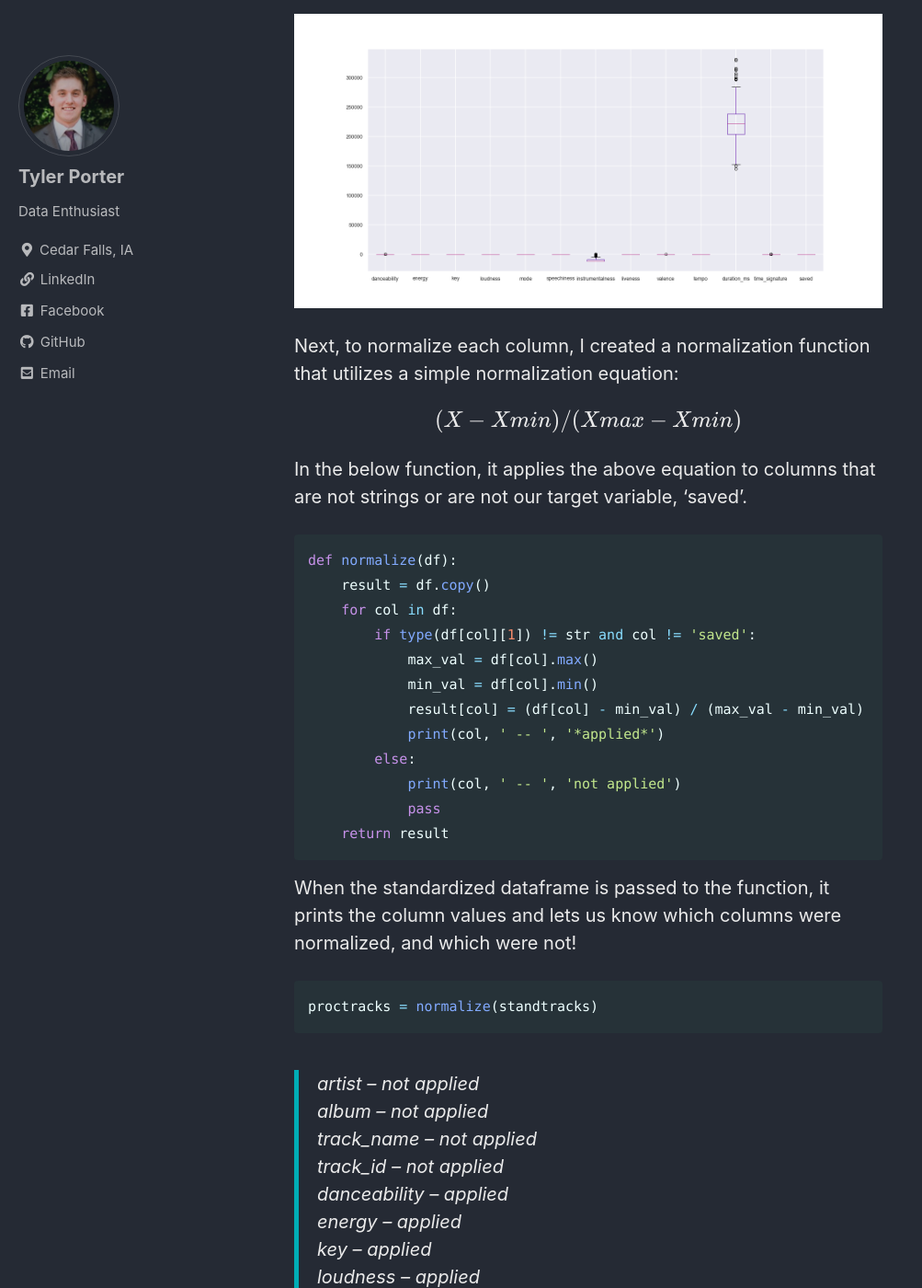
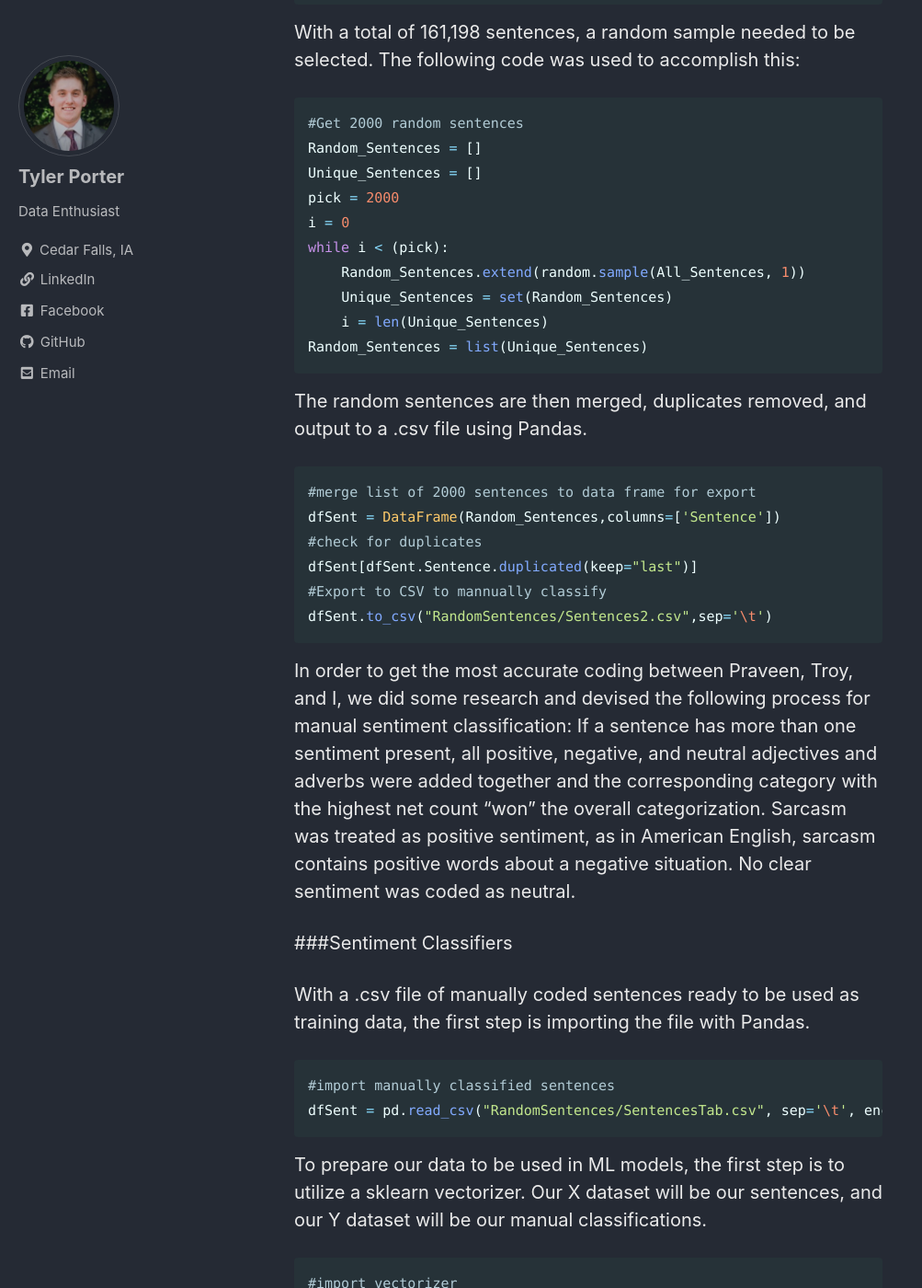
Before and after one commit to tyljporter/typo.github.io, a Jekyll site: the page built from _posts/2021-03-15-Bitcoin.md, in a window 1280 px wide and 1400 px high, scrolled down 5700 px. Shown: the whole window at 92% size, without its empty margins (0-1003 px from the left). Built offline with Jekyll 4.4.1, drawn with Linux system fonts in a browser that asks for light colours; cached includes are drawn as plain includes; formulas are drawn with MathJax 3; some of the changed text lies outside the part shown.

Commit message:
bitcoinpt2

````diff
--- a/_posts/2021-03-15-Bitcoin.md
+++ b/_posts/2021-03-15-Bitcoin.md
@@ -34,7 +34,7 @@ The topics to be covered were as follows: Web scraping, sentiment classification
 In choosing a topic to cover, the requirements were simple; there needed to be over 5,000 articles on the website, and the topic had to be timely and relevant. In 2021, cryptocurrencies have been making big headlines. Troy, a part-time scuba diving instructor, had just gotten back from an out-of-country diving trip where a self-made crypto millionaire chartered him to instruct a private group of people.
 
 ## Methodology
-### Site scraping
+### Site Scraping
 With our site selected, https://news.bitcoin.com/, the first task was to scrape the site for articles. This was done with the following code:
 ```python
 #Set url
@@ -107,7 +107,9 @@ for url in urls:
         time.sleep(1)
 
 ```
-Now, in order to get the .html into a csv file for manual coding, the following code block was utilized:
+After the above block of code is ran, we now have almost 5,000 html pages scraped and saved in one central location.
+
+Now, in order to get all of the .html files into a .csv file for manual coding, the following code block was utilized:
 
 ```python
 #create csv file from html files previously downloaded
@@ -158,75 +160,61 @@ with open("CSV_File/html_metadata.csv", "w", encoding="utf8") as fw:
             fw.write("{}\t{}\t{}\t{}\t{}\n".format(file_name, article_title, article_date_time, article_author, article_text))
 ```
 
-After the completion of the above code, we now have a .csv file with the name of the file, the article title, the date and time of posting, the author, and the article text. This data is ready for further processing!
+After the completion of the above code, we now have a .csv file with the name of the file, the article title, the date and time of posting, the author, and the article text. This data is ready for further processing into sentences for manual sentiment coding.
 
+### Text Preparation and Output for Manual Coding
 
+At this point in the process, we need to take the .csv file of article text and tokenize them into individual sentences. Made easy through the nltk package's 'sent_tokenize' function, the following line of code outputs a new panda's column in the dataframe that corresponds to a list of tokenized sentences extracted from the article_text column.
+```python
+df["sentences"] = df.article_text.apply(lambda x: nltk.sent_tokenize(x))
+```
 
-### Sentiment Classifier
-Now that all of our data is standardized, normalizing the data will help us get more consistent results in our Machine Learning models.
-Let's take a look at some box and whisker plots of our numeric features to see how they all compare to one another.
-Using Seaborn and Matplotlib, the following code outputs a combined box and whisker plot of the standardized data.
+With a total of 161,198 sentences, a random sample needed to be selected. The following code was used to accomplish this:
 ```python
-sns.set_palette('plasma')
-sns.set_context('talk', font_scale = 0.75)
-fig = standtracks[features_list].plot(kind = 'box', figsize = (20,10))
-plt.savefig('Standardized.png')
+#Get 2000 random sentences
+Random_Sentences = []
+Unique_Sentences = []
+pick = 2000
+i = 0
+while i < (pick):
+    Random_Sentences.extend(random.sample(All_Sentences, 1))
+    Unique_Sentences = set(Random_Sentences)
+    i = len(Unique_Sentences)
+Random_Sentences = list(Unique_Sentences)
 ```
-<img src="{{ site.url }}{{ site.baseurl }}/images/SpotTrans/Standardized.png" alt="box and whisker before">
 
-Next, to normalize each column, I created a normalization function that utilizes a simple normalization equation:
-\\[ (X-Xmin)/(Xmax-Xmin)\\]
-In the below function, it applies the above equation to columns that are not strings or are not our target variable, 'saved'.
+The random sentences are then merged, duplicates removed, and output to a .csv file using Pandas.
+
 ```python
-def normalize(df):
-    result = df.copy()
-    for col in df:
-        if type(df[col][1]) != str and col != 'saved':
-            max_val = df[col].max()
-            min_val = df[col].min()
-            result[col] = (df[col] - min_val) / (max_val - min_val)
-            print(col, ' -- ', '*applied*')
-        else:
-            print(col, ' -- ', 'not applied')
-            pass
-    return result
+#merge list of 2000 sentences to data frame for export
+dfSent = DataFrame(Random_Sentences,columns=['Sentence'])
+#check for duplicates
+dfSent[dfSent.Sentence.duplicated(keep="last")]
+#Export to CSV to mannually classify
+dfSent.to_csv("RandomSentences/Sentences2.csv",sep='\t')
 ```
-When the standardized dataframe is passed to the function, it prints the column values and lets us know which columns were normalized, and which were not!
+
+In order to get the most accurate coding between Praveen, Troy, and I, we did some research and devised the following process for manual sentiment classification: If a sentence has more than one sentiment present, all positive, negative, and neutral adjectives and adverbs were added together and the corresponding category with the highest net count "won" the overall categorization. Sarcasm was treated as positive sentiment, as in American English, sarcasm contains positive words about a negative situation. No clear sentiment was coded as neutral.
+
+###Sentiment Classifiers
+
+With a .csv file of manually coded sentences ready to be used as training data, the first step is importing the file with Pandas.
 ```python
-proctracks = normalize(standtracks)
+#import manually classified sentences
+dfSent = pd.read_csv("RandomSentences/SentencesTab.csv", sep='\t', encoding = 'unicode_escape')
 ```
-> artist  --  not applied <br />
-> album  --  not applied <br />
-> track_name  --  not applied <br />
-> track_id  --  not applied <br />
-> danceability  --  *applied* <br />
-> energy  --  *applied* <br />
-> key  --  *applied* <br />
-> loudness  --  *applied* <br />
-> mode  --  *applied* <br />
-> speechiness  --  *applied* <br />
-> instrumentalness  --  *applied* <br />
-> liveness  --  *applied* <br />
-> valence  --  *applied* <br />
-> tempo  --  *applied* <br />
-> duration_ms  --  *applied* <br />
-> time_signature  --  *applied* <br />
-> saved  --  not applied <br />
 
-Using the below code, we are able to take a look at the box and whisker plots for the normalized and standardized dataset. Much better!
+To prepare our data to be used in ML models, the first step is to utilize a sklearn vectorizer. Our X dataset will be our sentences, and our Y dataset will be our manual classifications.
+
 ```python
-sns.set_palette('plasma')
-sns.set_context('talk', font_scale = 0.75)
-fig = proctracks[features_list].plot(kind = 'box', figsize = (20,10))
-plt.savefig('processed.png')
+#import vectorizer
+from sklearn.feature_extraction.text import TfidfVectorizer
+
+vectorizer = TfidfVectorizer(use_idf=True, norm="l2", stop_words="english", max_df=0.7)
+X = vectorizer.fit_transform(dfSent.Sentence)
+y = dfSent.Class
+
+from sklearn.model_selection import train_test_split
+
+X_train, X_test, y_train, y_test = train_test_split(X, y, test_size=0.20, random_state=0)
 ```
-<img src="{{ site.url }}{{ site.baseurl }}/images/SpotTrans/processed.png" alt="box and whisker after">
-
-# Output
-It doesn't seem like we did a lot in this part, but the difference it will make in our machine learning models in Part 3 will be invaluable!
-Our output from this section is a new data table, in the exact same format, with standardized and normalized values.
-
-Take a look at my complete code [here](https://tyljporter.github.io/SpotifyP2/).
-
-
-<iframe width="560" height="315" src="https://www.youtube.com/embed/vJUBGqf90s0" title="YouTube video player" frameborder="0" allow="accelerometer; autoplay; clipboard-write; encrypted-media; gyroscope; picture-in-picture" allowfullscreen></iframe>
````
